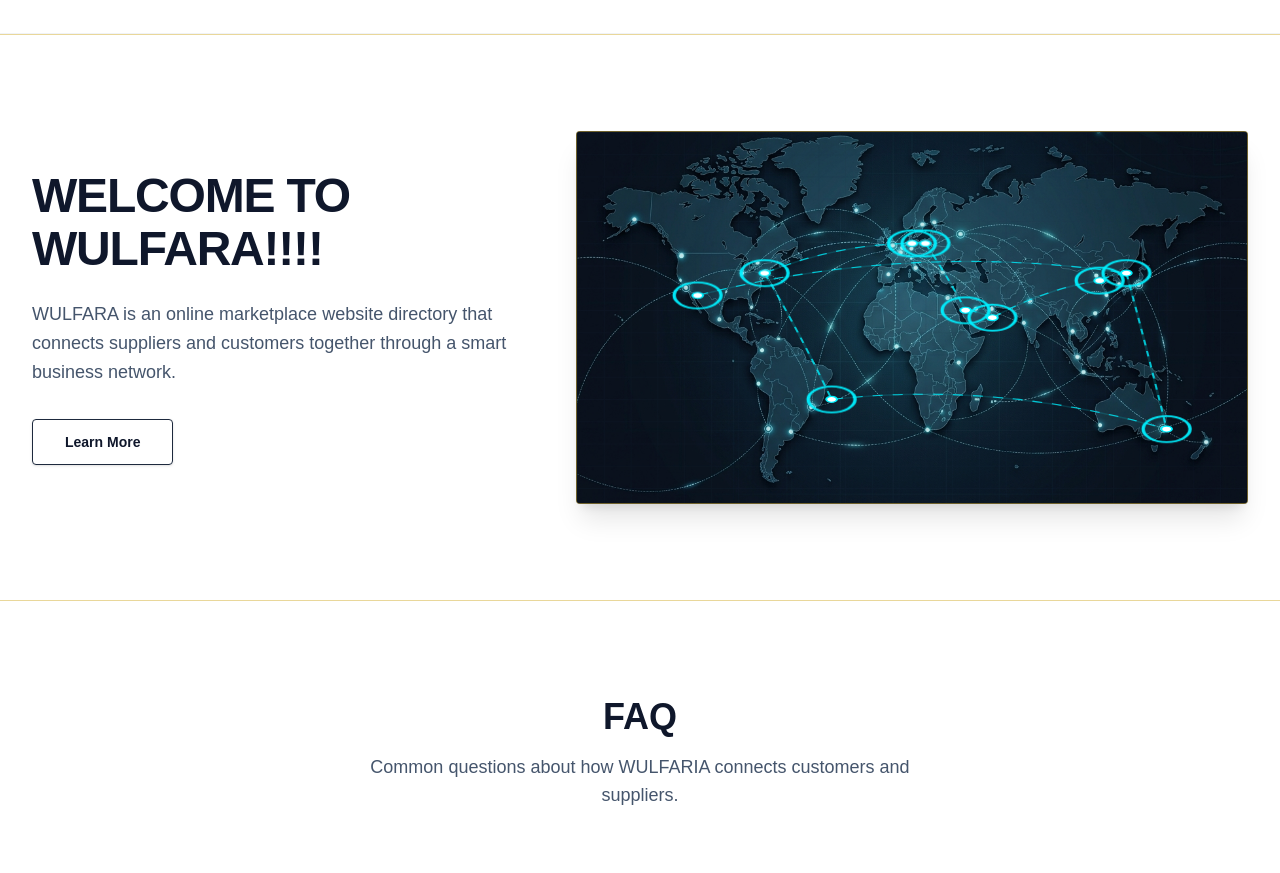
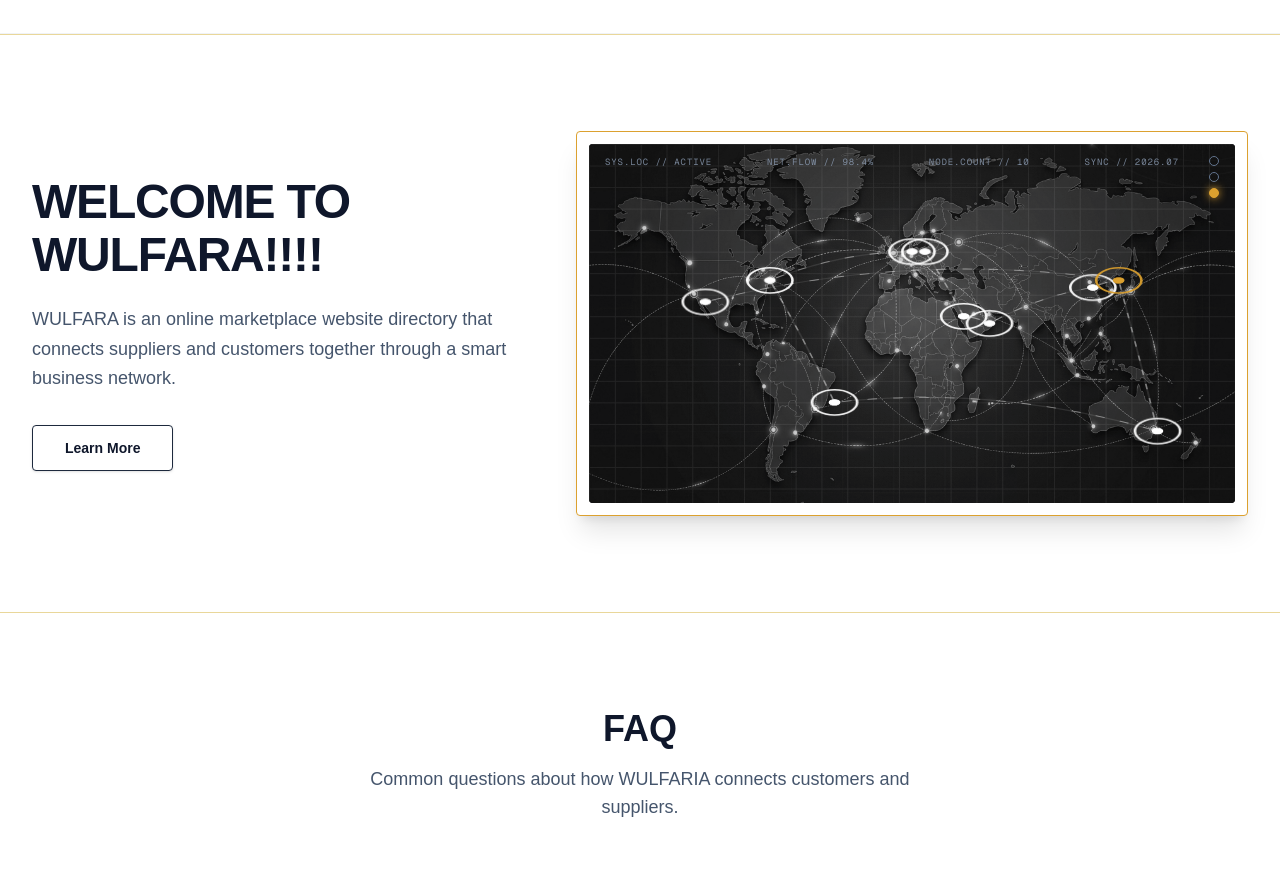
Before and after one commit to iam-rajuan/wulfara-website, a Next.js app: page / in a window 1280 px wide. Shown: the part 1080-1953 px from the top of the page. Built offline with nearby package versions, Linux system fonts and the light colour scheme.

Commit message:
Charcoal B2B Connection Map Design Updates

```diff
--- a/src/components/home/DemoMap.jsx
+++ b/src/components/home/DemoMap.jsx
@@ -13,7 +13,7 @@ const nodes = [
   { id: "cr", name: "Cairo", x: 58, y: 48, role: "Supplier Hub" },
   { id: "db", name: "Dubai", x: 62, y: 50, role: "Logistics Node" },
   { id: "sh", name: "Shanghai", x: 78, y: 40, role: "Manufacturing Partner" },
-  { id: "tk", name: "Tokyo", x: 82, y: 38, role: "Technology Partner" },
+  { id: "tk", name: "Tokyo", x: 82, y: 38, role: "Technology Partner", highlighted: true },
   { id: "sd", name: "Sydney", x: 88, y: 80, role: "Supplier Hub" }
 ];
 
@@ -40,20 +40,45 @@ const connections = [
 
 export default function DemoMap() {
   const [hoveredNode, setHoveredNode] = useState(null);
+  const [activeCircle, setActiveCircle] = useState(2); // The 3rd circle active by default
 
   return (
-    <div className="relative w-full h-full min-h-[300px] bg-[#0b1322] select-none group/map overflow-hidden">
+    <div className="relative w-full h-full min-h-[300px] bg-[#222325] select-none group/map overflow-hidden">
       {/* Base map image */}
       <Image
         src="/world-map.png"
         alt="Wulfara Global Network Map"
         fill
-        className="object-cover opacity-90 transition-transform duration-700 group-hover/map:scale-[1.01]"
+        className="object-cover opacity-85 transition-transform duration-700 group-hover/map:scale-[1.01] filter grayscale brightness-95"
         priority
       />
 
       {/* Grid Overlay to match screenshot design style */}
-      <div className="absolute inset-0 opacity-10 bg-[linear-gradient(to_right,#1f344d_1px,transparent_1px),linear-gradient(to_bottom,#1f344d_1px,transparent_1px)] bg-[size:4%_6%] pointer-events-none"></div>
+      <div className="absolute inset-0 opacity-[0.07] bg-[linear-gradient(to_right,#ffffff_1px,transparent_1px),linear-gradient(to_bottom,#ffffff_1px,transparent_1px)] bg-[size:4%_6%] pointer-events-none"></div>
+
+      {/* High-tech parameter readouts at the top */}
+      <div className="absolute top-3 left-4 right-14 flex justify-between text-[8px] sm:text-[9px] text-slate-400 font-mono tracking-widest pointer-events-none opacity-80 uppercase">
+        <span>sys.loc // active</span>
+        <span>net.flow // 98.4%</span>
+        <span>node.count // 10</span>
+        <span className="hidden sm:inline">sync // 2026.07</span>
+      </div>
+
+      {/* Stacked map controls on the top-right */}
+      <div className="absolute top-3 right-4 flex flex-col gap-1.5 z-20">
+        {[0, 1, 2].map((idx) => (
+          <button
+            key={idx}
+            onClick={() => setActiveCircle(idx)}
+            className={`w-2.5 h-2.5 rounded-full border transition-all cursor-pointer ${
+              activeCircle === idx
+                ? "bg-[#dca12f] border-[#dca12f] shadow-[0_0_8px_#dca12f]"
+                : "border-slate-500 hover:border-slate-300 bg-transparent"
+            }`}
+            aria-label={`Map style option ${idx + 1}`}
+          />
+        ))}
+      </div>
 
       {/* Interactive SVG Overlay */}
       <svg className="absolute inset-0 w-full h-full pointer-events-none z-10" viewBox="0 0 100 100" preserveAspectRatio="none">
@@ -67,29 +92,29 @@ export default function DemoMap() {
 
           return (
             <g key={idx}>
-              {/* Glow background curve */}
+              {/* Curve background */}
               <path
                 d={pathD}
                 fill="none"
-                stroke="#00f0ff"
-                strokeWidth="0.4"
-                strokeOpacity="0.15"
+                stroke="#ffffff"
+                strokeWidth="0.3"
+                strokeOpacity="0.1"
               />
-              {/* Dotted curve representing logistics paths */}
+              {/* Dotted curves representing connection paths */}
               <path
                 d={pathD}
                 fill="none"
-                stroke="#00f0ff"
-                strokeWidth="0.3"
-                strokeDasharray="1.5, 1.5"
-                strokeOpacity="0.75"
+                stroke="#ffffff"
+                strokeWidth="0.25"
+                strokeDasharray="1.5, 2.5"
+                strokeOpacity="0.4"
                 className="animate-flow-dash"
               />
             </g>
           );
         })}
 
-        {/* Node Circles (Visual only) */}
+        {/* Node Circles */}
         {nodes.map((node) => {
           const isHovered = hoveredNode?.id === node.id;
           return (
@@ -100,8 +125,8 @@ export default function DemoMap() {
                 cy={node.y}
                 r={isHovered ? 4.5 : 3.5}
                 fill="none"
-                stroke="#00f0ff"
-                strokeWidth="0.5"
+                stroke={node.highlighted ? "#dca12f" : "#ffffff"}
+                strokeWidth="0.4"
                 className="animate-pulse origin-center"
                 style={{
                   transformOrigin: `${node.x}% ${node.y}%`
@@ -113,9 +138,9 @@ export default function DemoMap() {
                 cx={node.x}
                 cy={node.y}
                 r="0.8"
-                fill="#ffffff"
-                stroke="#00f0ff"
-                strokeWidth="0.3"
+                fill={node.highlighted ? "#dca12f" : "#ffffff"}
+                stroke={node.highlighted ? "#dca12f" : "#ffffff"}
+                strokeWidth="0.2"
               />
             </g>
           );
@@ -150,7 +175,7 @@ export default function DemoMap() {
       {/* CSS Animation defined locally for dash offset flow */}
       <style jsx>{`
         .animate-flow-dash {
-          animation: flow 20s linear infinite;
+          animation: flow 24s linear infinite;
         }
         @keyframes flow {
           to {
--- a/src/components/home/Welcome.tsx
+++ b/src/components/home/Welcome.tsx
@@ -31,8 +31,10 @@ export default function Welcome() {
 
           {/* Right Image Column */}
           <div className="lg:col-span-7 flex justify-center lg:justify-end w-full">
-            <div className="relative w-full max-w-2xl aspect-[1.8/1] overflow-hidden rounded border border-[#D4AF3780] shadow-xl bg-[#0b1322]">
-              <DemoMap />
+            <div className="w-full max-w-2xl p-3 bg-white border border-[#dca12f] rounded shadow-xl">
+              <div className="relative w-full aspect-[1.8/1] overflow-hidden rounded bg-[#222325]">
+                <DemoMap />
+              </div>
             </div>
           </div>
         </div>
```
